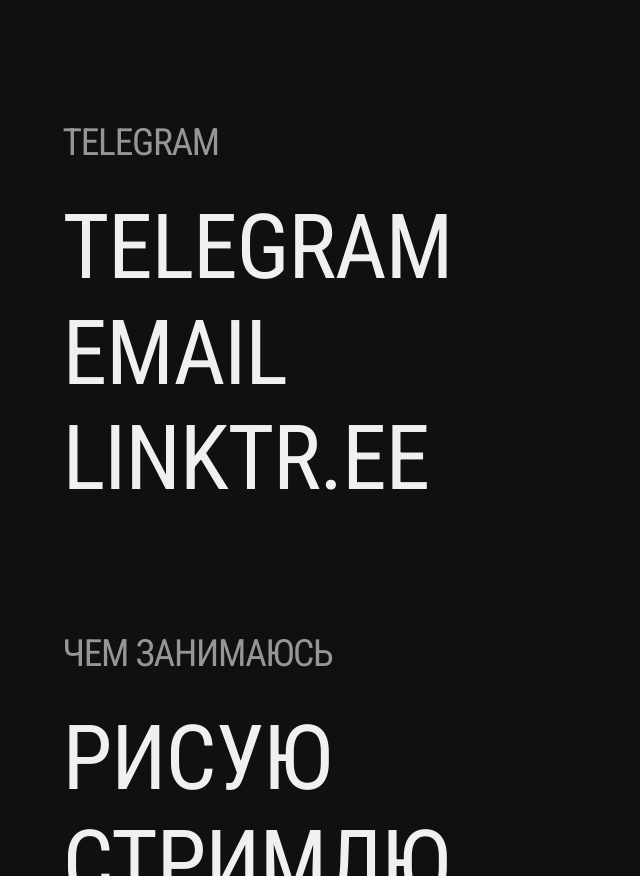
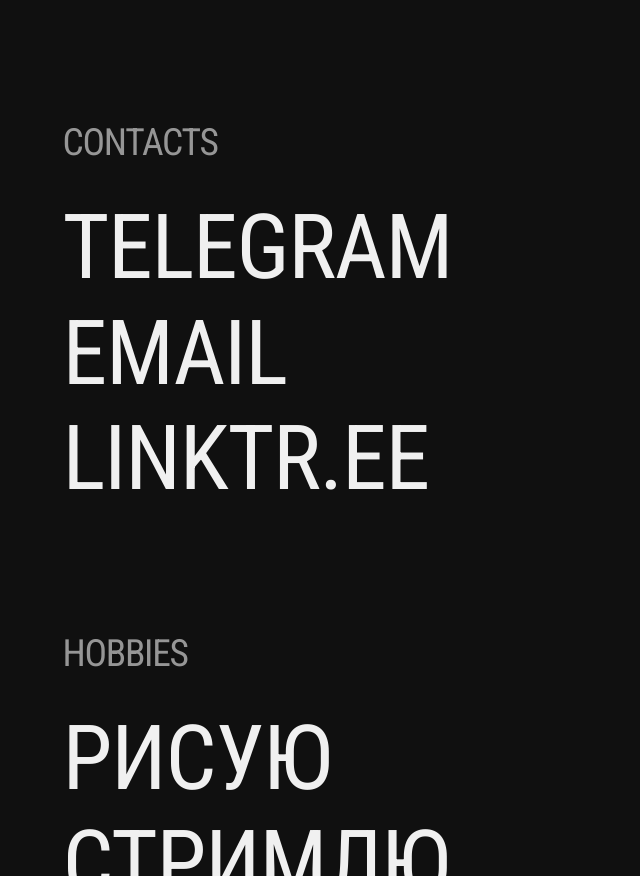
Before and after one commit to iLumirecia/cv, a plain HTML site: page index.html in a window 1280 px wide. Shown: the part 635-1511 px from the top of the page, without its empty margins (0-640 px from the left). Drawn offline with Linux system fonts and the light colour scheme.

Commit message:
Categories

```diff
--- a/index.html
+++ b/index.html
@@ -32,7 +32,7 @@
     <img src="./avatar.png" alt="avatar" class="header__avatar" width="600"/>
 
     <div class="block">
-      <div class="block-title">Telegram</div>
+      <div class="block-title">Contacts</div>
       <div class="block-entries">
         <div class="entry">
           <a href="http://t.me/lumirecia" target="_blank"> telegram</a>
@@ -47,7 +47,7 @@
     </div>
 
     <div class="block">
-      <div class="block-title">чем занимаюсь</div>
+      <div class="block-title">Hobbies</div>
       <div class="entry">
         <a href="https://linelumi.etsy.com/" target="_blank"> рисую </a>
       </div>
```
